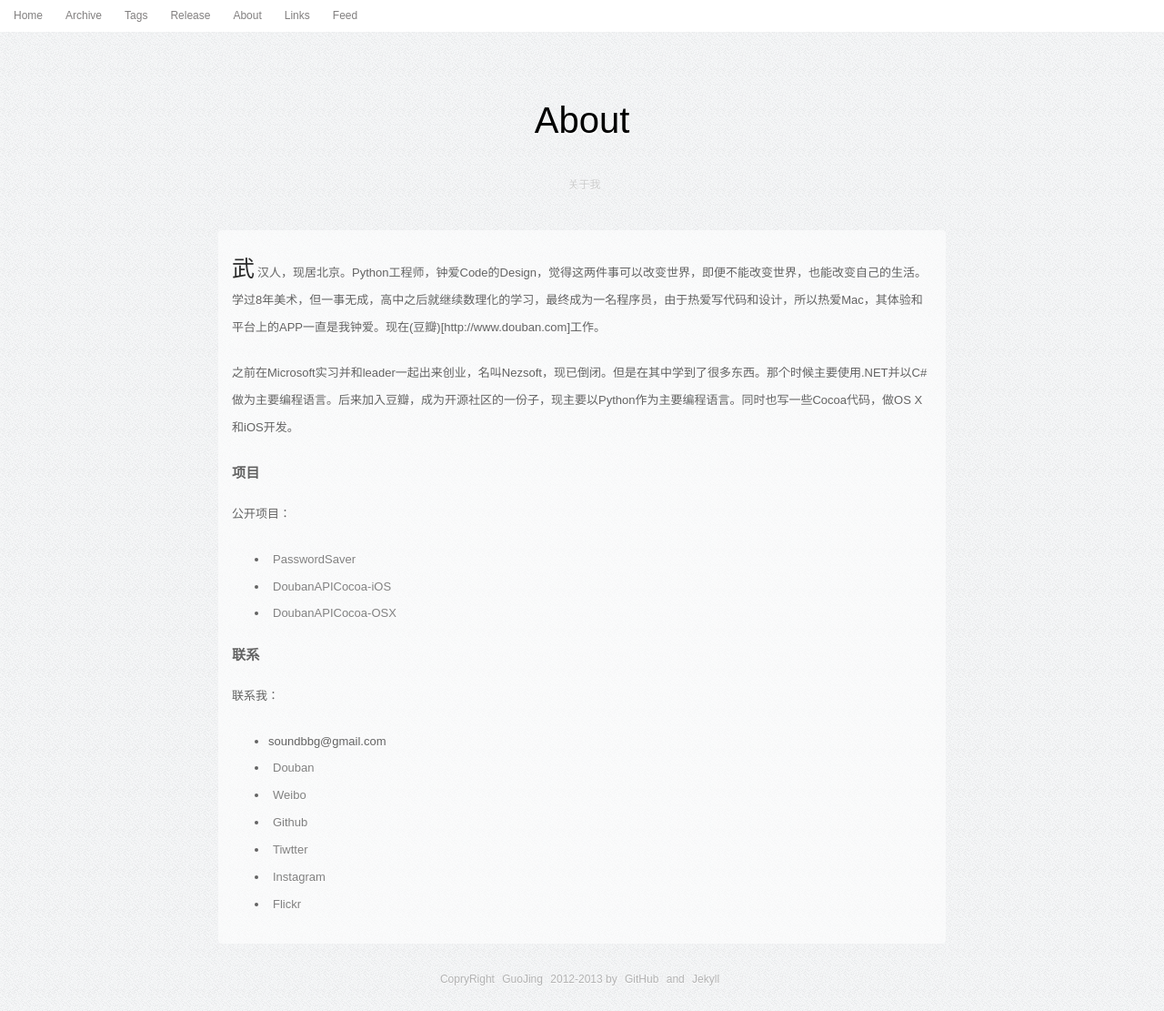
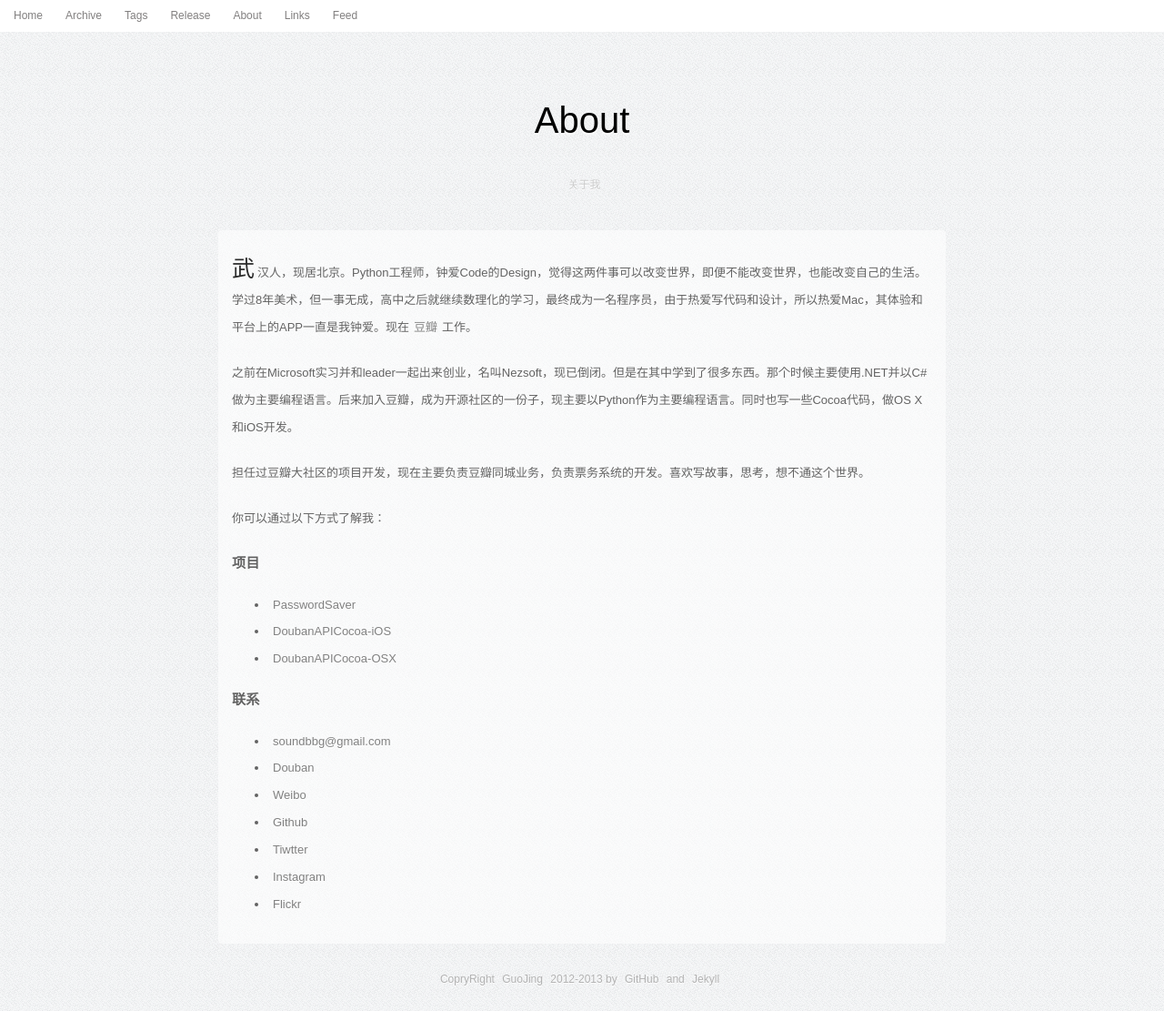
Before and after one commit to zwitzwit/guojing.github.com, a Jekyll site: the page built from about/more/index.md, in a window 1280 px wide. Shown: the whole page at 91% size. Built offline with Jekyll 4.4.1, drawn with Linux system fonts in a browser that asks for light colours; Markdown is read by kramdown in place of the engine named in the settings.

Commit message:
add chinese text

```diff
--- a/_config.yml
+++ b/_config.yml
@@ -12,7 +12,7 @@ author:
     name:         GuoJing
     twitter:      twitter.com/guojing
     key:          jguoer
-description:      "只要心還跳"
+description:      "追忆似水流年"
 copyright:        "CopryRight GuoJing 2012-2012 by GitHub and Jekyll"
 headdesc:         "GuoJing的博客，关于设计，开发以及生活。"
 headkeys:         "设计,开发,思考,生活,豆瓣,读书,电影,音乐,游记"
--- a/about/more/index.md
+++ b/about/more/index.md
@@ -3,13 +3,15 @@ layout:     page
 title:      About
 description: 关于我
 ---
-武汉人，现居北京。Python工程师，钟爱Code的Design，觉得这两件事可以改变世界，即便不能改变世界，也能改变自己的生活。学过8年美术，但一事无成，高中之后就继续数理化的学习，最终成为一名程序员，由于热爱写代码和设计，所以热爱Mac，其体验和平台上的APP一直是我钟爱。现在(豆瓣)[http://www.douban.com]工作。
+武汉人，现居北京。Python工程师，钟爱Code的Design，觉得这两件事可以改变世界，即便不能改变世界，也能改变自己的生活。学过8年美术，但一事无成，高中之后就继续数理化的学习，最终成为一名程序员，由于热爱写代码和设计，所以热爱Mac，其体验和平台上的APP一直是我钟爱。现在[豆瓣](http://www.douban.com)工作。
 
 之前在Microsoft实习并和leader一起出来创业，名叫Nezsoft，现已倒闭。但是在其中学到了很多东西。那个时候主要使用.NET并以C#做为主要编程语言。后来加入豆瓣，成为开源社区的一份子，现主要以Python作为主要编程语言。同时也写一些Cocoa代码，做OS X和iOS开发。
 
+担任过豆瓣大社区的项目开发，现在主要负责豆瓣同城业务，负责票务系统的开发。喜欢写故事，思考，想不通这个世界。
+
+你可以通过以下方式了解我：
+
 ### 项目 ###
-
-公开项目：
 
 * [PasswordSaver](/release/password/)
 * [DoubanAPICocoa-iOS](https://github.com/GuoJing/DoubanAPICocoa-iOS)
@@ -17,9 +19,7 @@ description: 关于我
 
 ### 联系 ###
 
-联系我：
-
-* soundbbg@gmail.com
+* <soundbbg@gmail.com>
 * [Douban](http://www.douban.com/people/JGuo/)
 * [Weibo](http://weibo.com/soundbbg/)
 * [Github](http://www.github.com/guojing)
```
Also changed, not shown: archive/index.md (+1 -1 lines), categories/index.md (+1 -1 lines), release/index.md (+4 -2 lines), tags/index.md (+1 -1 lines).
